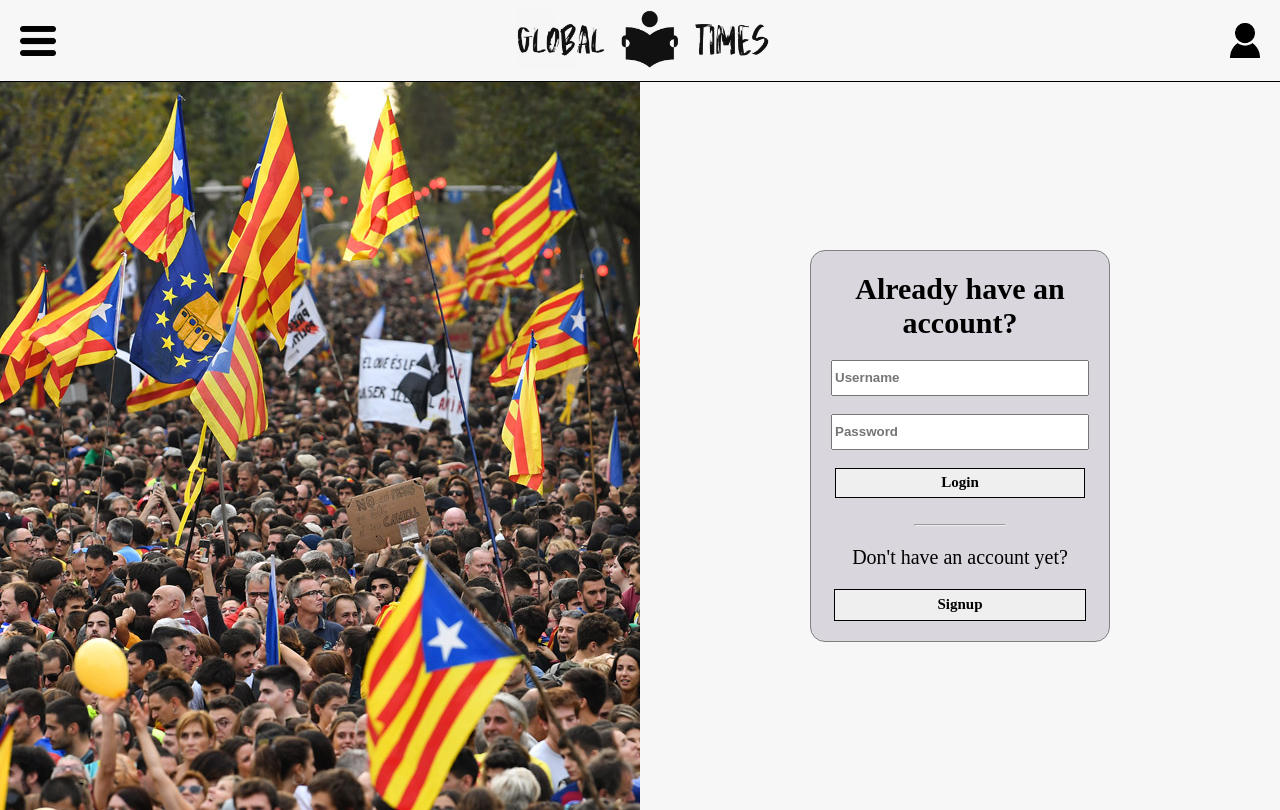
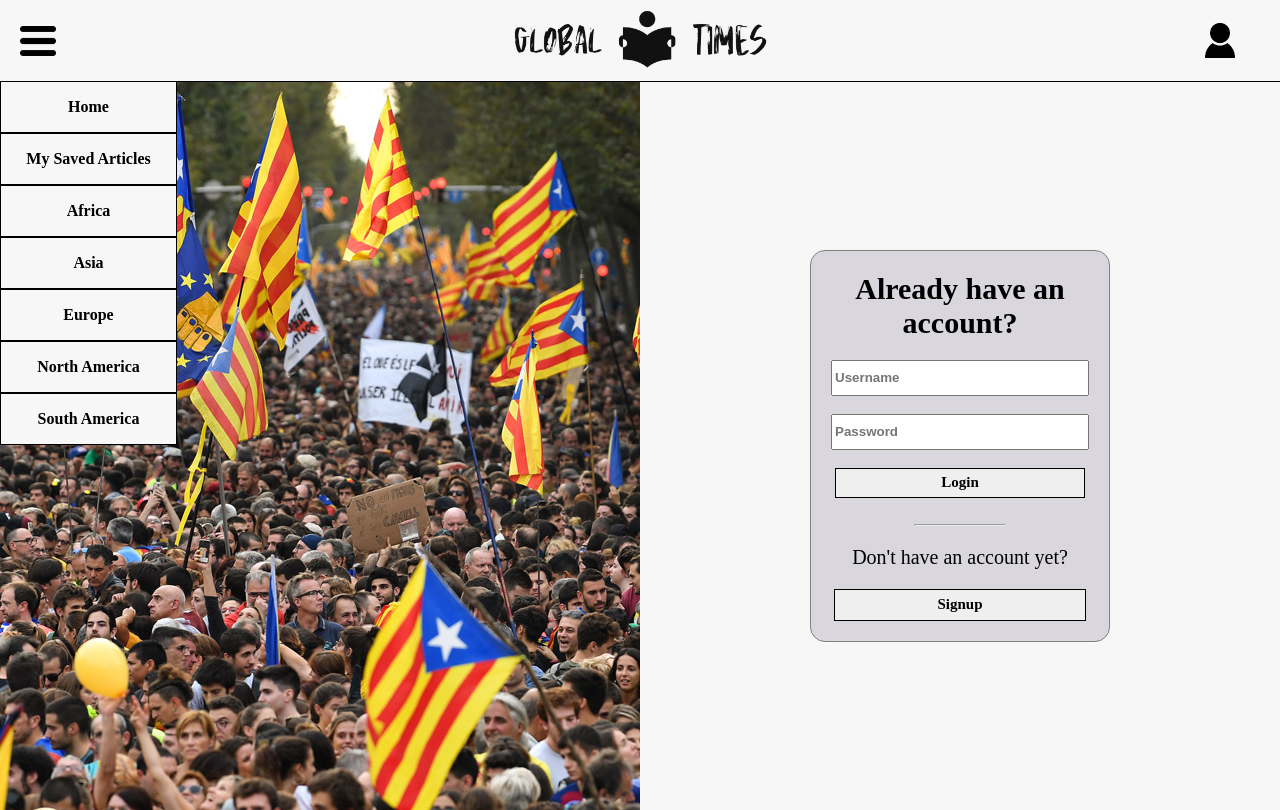
Before and after one commit to dchilds05/GlobalTimes, a React (Create React App) app in the folder client/: page / in a window 1280 px wide. Built offline with nearby package versions, Linux system fonts and the light colour scheme; no server answers.

Commit message:
hover burger bar works

```diff
--- a/client/src/App.css
+++ b/client/src/App.css
@@ -145,23 +145,25 @@ body {
 
 .navDiv1{
   display: flex;
-  margin-left: 20px;
+  padding-left: 20px;
   margin-top: auto;
   margin-bottom: auto;
-  height: 40px;
+  height: 80px;
+  width: 80px;
 }
 
 .navDiv3{
   display: flex;
   flex-direction: column;
-  margin-right: 20px;
+  padding-right: 20px;
   justify-content: center;
-  height: 60px;
+  height: 80px;
+  width: 80px;
   margin-top: auto;
   margin-bottom: auto;
 }
 
-.navDiv1:hover, .navDiv3:hover {
+.navImg1:hover, .navImg2:hover {
   background-color: gray;
   cursor: pointer;
 }
@@ -174,7 +176,48 @@ body {
   margin: auto;
 }
 
+
+/* BURGERBAR */
+
+
+.rightBurgerBar {
+  position: absolute;
+  top: 65px;
+  right: 0px;
+}
+
+.rightBurgerBar li, .leftBurgerBar li {
+  list-style-type: none;
+  text-decoration: none;
+  line-height: 50px;
+  border: 1px solid black;
+  background-color: rgb(247,247,247);
+  width: 175px;
+  color: black;
+  font-weight: 600;
+}
+
+.rightBurgerBar li:hover, .leftBurgerBar li:hover {
+  background-color: rgb(116,178,103);
+  cursor: pointer;
+}
+
+.leftBurgerBar {
+  position: absolute;
+  top: 65px;
+  left: -40px;
+  z-index: 3;
+}
+
+.logo {
+  height: 60px;
+  text-align: center;
+}
+
+
+
 /* HOME PAGE  */
+
 
 .homeMamaDiv{
   display: flex;
@@ -240,44 +283,6 @@ h3 {
     text-decoration: none;
     margin-top: 29px;
   }
-}
-
-
-/* BURGERBAR */
-
-
-.rightBurgerBar {
-  position: absolute;
-  top: 65px;
-  right: 0px;
-}
-
-.rightBurgerBar li, .leftBurgerBar li {
-  list-style-type: none;
-  text-decoration: none;
-  line-height: 50px;
-  border: 1px solid black;
-  background-color: rgb(247,247,247);
-  width: 175px;
-  color: black;
-  font-weight: 600;
-}
-
-.rightBurgerBar li:hover, .leftBurgerBar li:hover {
-  background-color: rgb(116,178,103);
-  cursor: pointer;
-}
-
-.leftBurgerBar {
-  position: absolute;
-  top: 65px;
-  left: -40px;
-  z-index: 3;
-}
-
-.logo {
-  height: 60px;
-  text-align: center;
 }
 
 
--- a/client/src/components/navbar/NavBar.js
+++ b/client/src/components/navbar/NavBar.js
@@ -40,11 +40,31 @@ export default function NavBar(props) {
           }
     }
 
+    function displayLeft(){
+        var userBurger = document.querySelector(".leftBurgerBar");
+        userBurger.style.display = "block";
+    }
+
+    function UnDisplayLeft(){
+        var userBurger = document.querySelector(".leftBurgerBar");
+        userBurger.style.display = "none";
+    }
+
+    function displayRight(){
+        var userBurger = document.querySelector(".rightBurgerBar");
+        userBurger.style.display = "block";
+    }
+
+    function UnDisplayRight(){
+        var userBurger = document.querySelector(".rightBurgerBar");
+        userBurger.style.display = "none";
+    }
+
 
     return (
 
         <div className="navBar">
-            <div className= "navDiv1">
+            <div className= "navDiv1" onMouseOver= {() => displayLeft()} onMouseOut= {() => UnDisplayLeft()}>
                 <img onClick={() => popOutLeft()} className = "navImg1" src="./hamburger.png" alt="hamburger"/>
                 <ul className="leftBurgerBar" style={{display: "none"}}>
                     <Link to="/home" style={{ textDecoration: 'none', color: "black" }}><li onClick={() => popOutLeft()}>Home</li></Link>
@@ -61,14 +81,14 @@ export default function NavBar(props) {
                 <Link to="/home"><img className="logo" src="./logo.png" alt="logo" /></Link>
             </div>
 
-            <div className= "navDiv3">
+            <div className= "navDiv3" onMouseOver= {() => displayRight()} onMouseOut= {() => UnDisplayRight()}>
                 <img onClick={() => popOutRight()} className = "navImg2" src="./userPhoto.png" alt="user"/>
-                <div className="navRightSmallDiv">
+                <div className="navRightSmallDiv" >
                     {props.loggedInUser && <p className= "navPar">{displayName}</p>}
                 </div>
                 <ul className="rightBurgerBar" style={{display: "none"}}>
                     <Link to="/editUser" style={{ textDecoration: 'none', color: "black" }}><li onClick={() => popOutRight()}>Edit Account Details</li></Link>
-                    <li onClick={() => logOut()}>Logout</li>
+                    <li onClick={() => logOut()} >Logout</li>
                 </ul>
             </div>
         </div>
```
